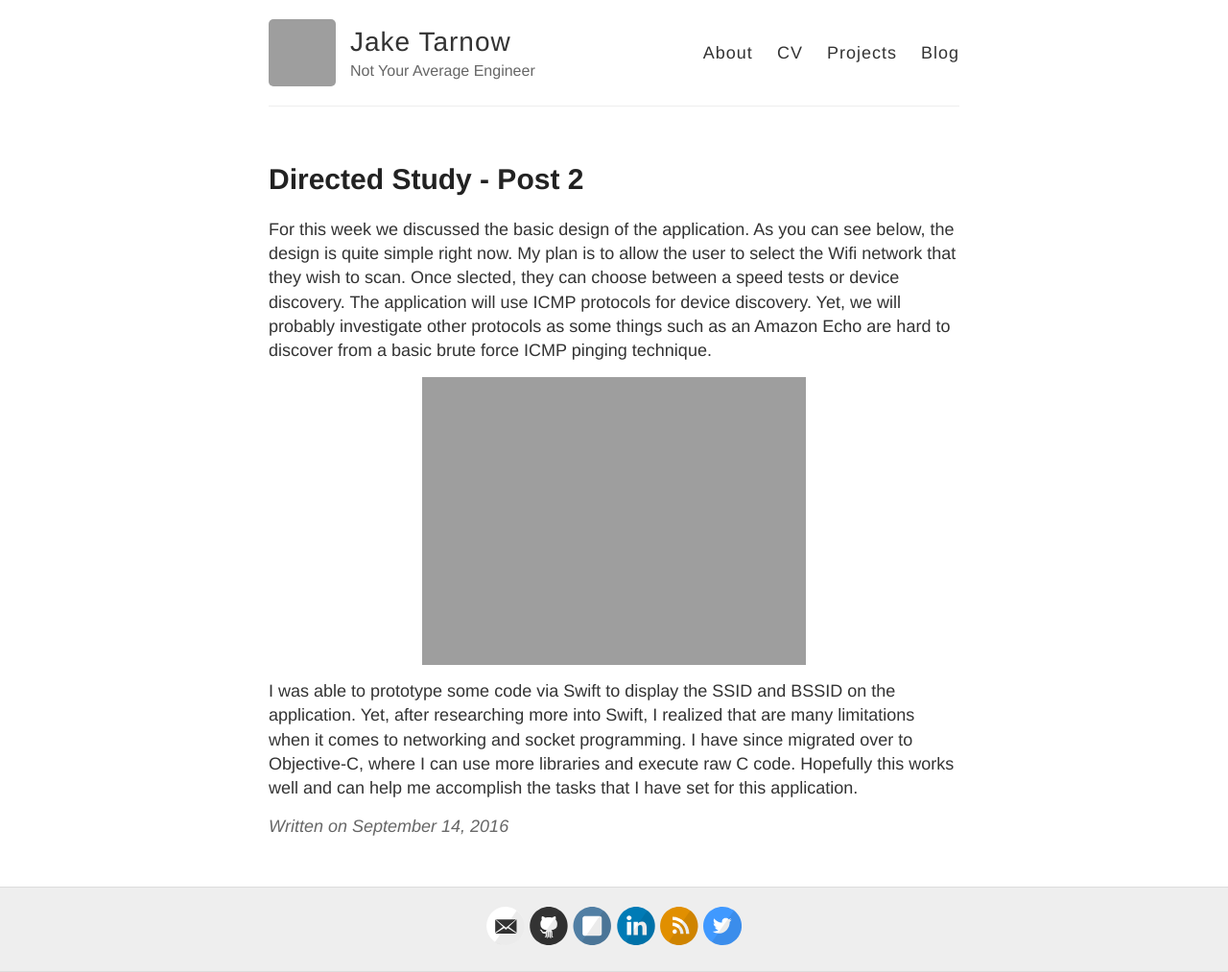
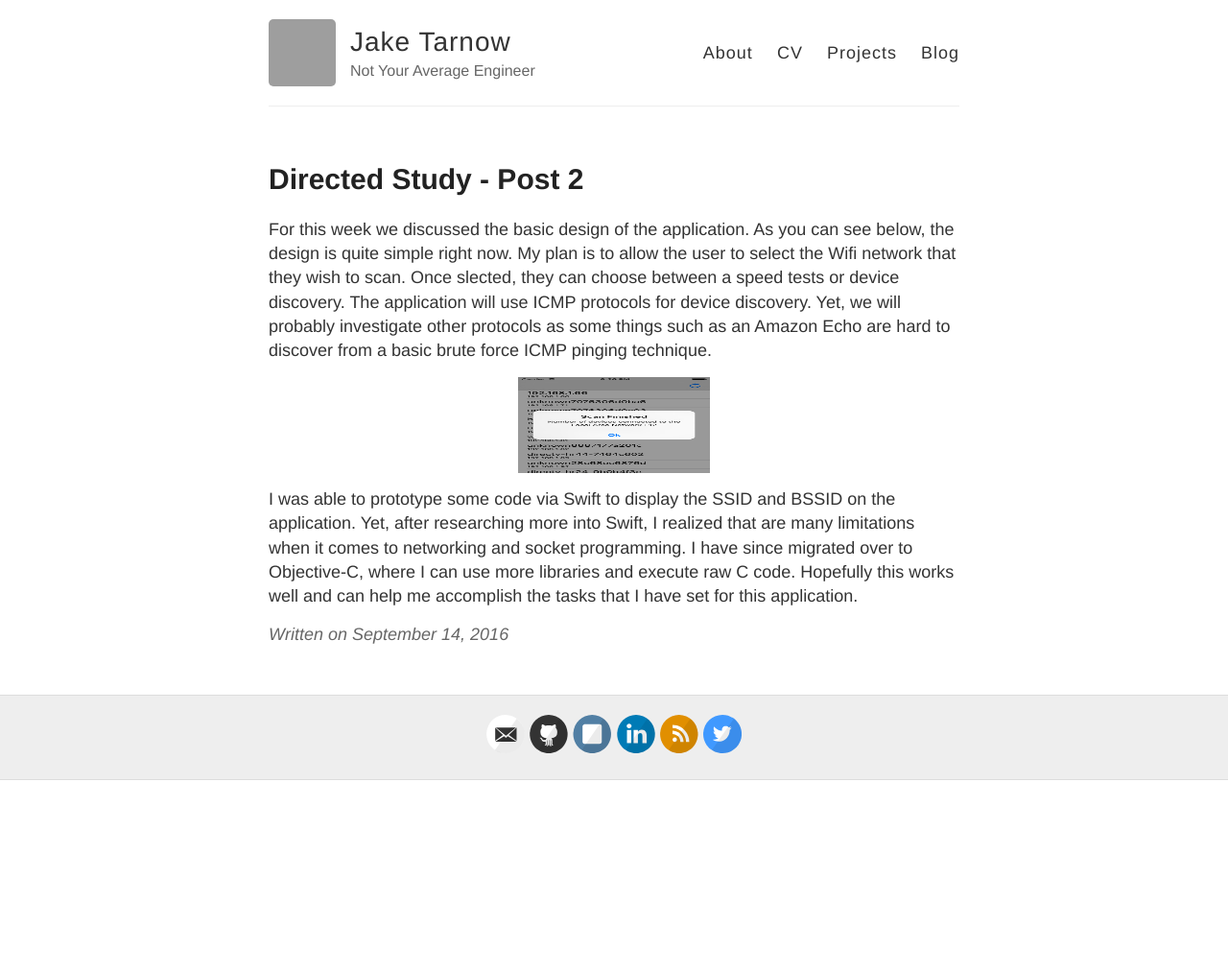
Before and after one commit to HoneyBadger123/jaketarnow.github.io, a Jekyll site: the page built from _posts/2016-09-14-DirectedStudyBlogPost2.md, in a window 1280 px wide. Shown: the whole page at 96% size. Built offline with Jekyll 4.4.1, drawn with Linux system fonts in a browser that asks for light colours; comment, search, counter and statistics services are not loaded; after the commit the page ends 900 px from its top, so only the background shows below that; grey boxes are pictures that could not be loaded.

Commit message:
test kramdown img

```diff
--- a/_posts/2016-09-14-DirectedStudyBlogPost2.md
+++ b/_posts/2016-09-14-DirectedStudyBlogPost2.md
@@ -6,7 +6,7 @@ excerpt_separator: <!--more-->
 For this week we discussed the basic design of the application. As you can see below, the design is quite simple right now. My plan is to allow the user to select the Wifi network that they wish to scan. Once slected, they can choose between a speed tests or device discovery. <!--more-->
 The application will use ICMP protocols for device discovery. Yet, we will probably investigate other protocols as some things such as an Amazon Echo are hard to discover from a basic brute force ICMP pinging technique.
 
-![Snoopy App V1]({{ site.url }}/images/Screen Shot 2016-09-15 at 8.26.53 PM.png =250x){: .center-image }
+![Snoopy App V1]({{ site.url }}/images/Screen Shot 2016-09-15 at 8.26.53 PM.png){: .center-image height="100px" width="200px" }
 
 I was able to prototype some code via Swift to display the SSID and BSSID on the application. Yet, after researching more into Swift, I realized that are many limitations when it comes to networking and socket programming. I have since migrated over to Objective-C, where I can use more libraries and execute raw C code. Hopefully this works well and can help me accomplish the tasks that I have set for this application.
 
```
